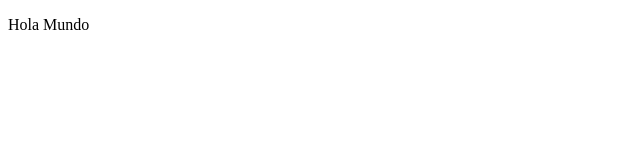
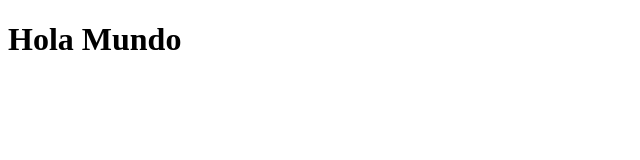
Before and after one commit to WEBRCR/Web, a plain HTML site: page index.html in a window 1280 px wide. Shown: the whole page, without its empty margins (0-640 px from the left). Drawn offline with Linux system fonts and the light colour scheme.

Commit message:
Update index.html

```diff
--- a/index.html
+++ b/index.html
@@ -5,6 +5,6 @@
     <title>RCR WEB</title>
   </head>
   <body>
-<p>Hola Mundo</p>
+<h1>Hola Mundo</h1>
   </body>
 </html>
```
